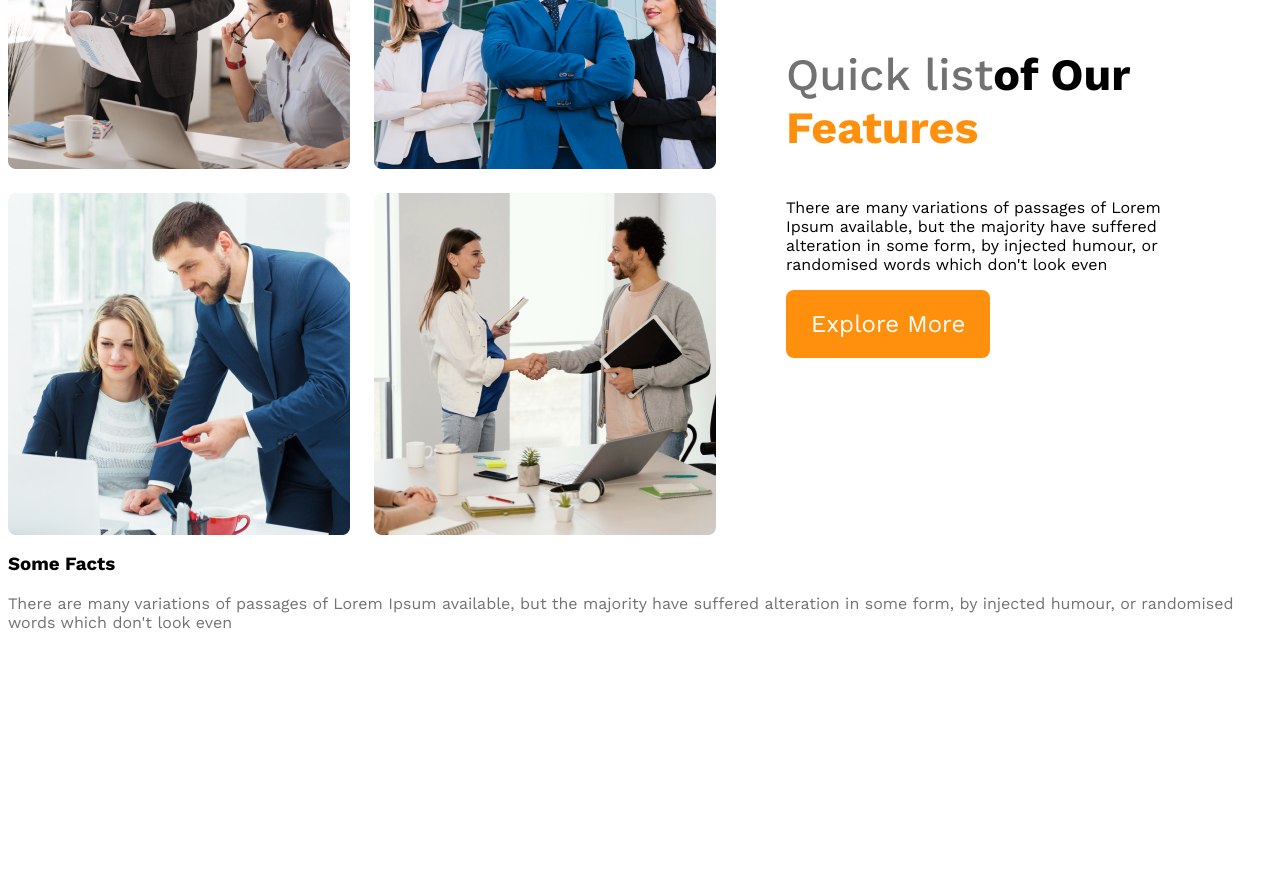
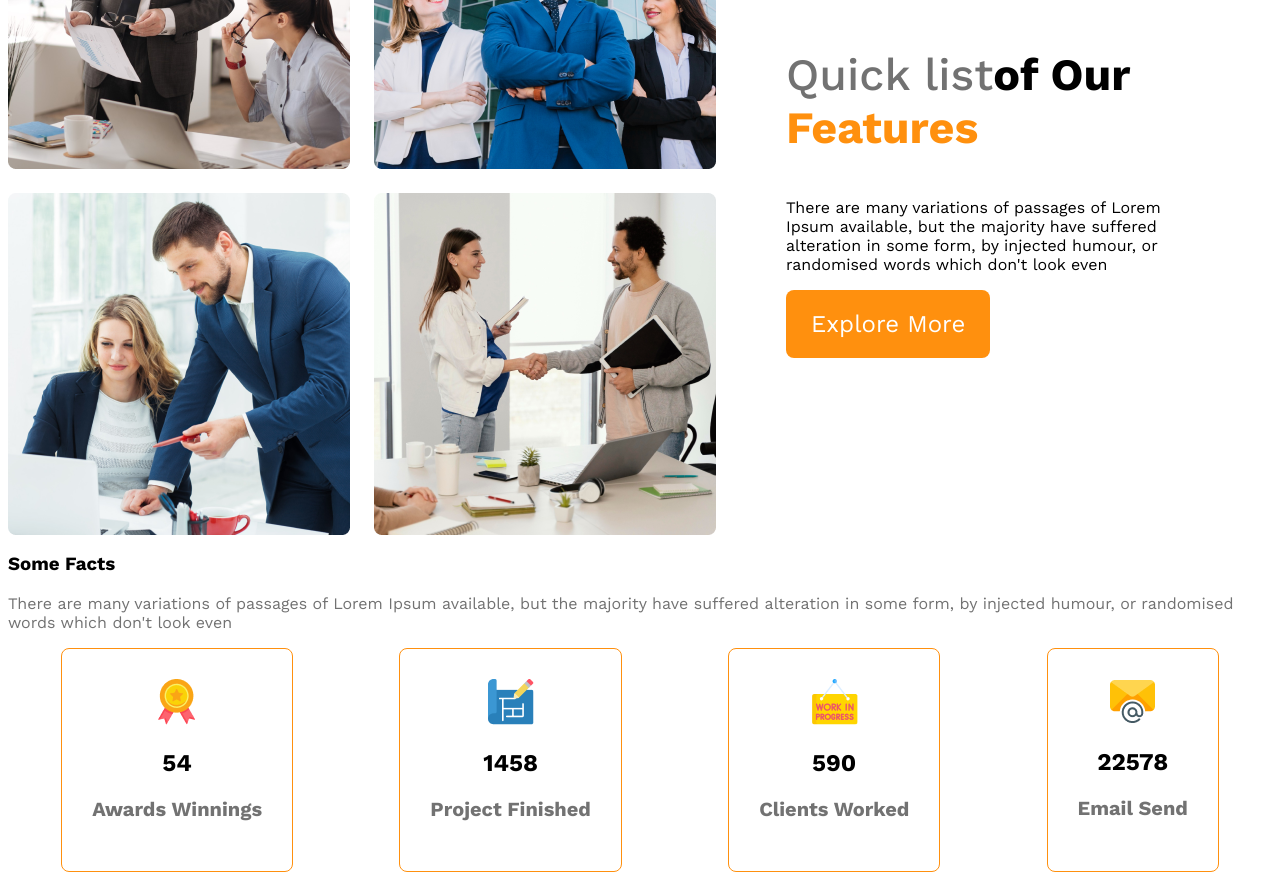
Before and after one commit to apughosh123/G3-Architects-Website, a plain HTML site: page index.html in a window 1280 px wide. Shown: the part 1239-2119 px from the top of the page. Before the commit the page ends 1887 px from the top, so only its background shows below. Drawn offline with nearby package versions, Linux system fonts and the light colour scheme.

Commit message:
added facts-card-container

```diff
--- a/index.html
+++ b/index.html
@@ -53,6 +53,28 @@
         <section class="facts">
             <h3 class="section-title">Some Facts</h3>
             <p class="text-light-gray">There are many variations of passages of Lorem Ipsum available, but the majority have suffered alteration in some form, by injected humour, or randomised words which don't look even</p>
+            <div class="facts-card-container">
+                <div class="card">
+                    <img src="images/icons/ribon.png" alt="">
+                    <h2 class="carrd-stats">54</h2>
+                    <p class="card-title text-light-gray">Awards Winnings</p>
+                </div>
+                <div class="card">
+                    <img src="images/icons/projects.png" alt="">
+                    <h2 class="carrd-stats">1458</h2>
+                    <p class="card-title text-light-gray">Project Finished</p>
+                </div>
+                <div class="card">
+                    <img src="images/icons/customers.png" alt="">
+                    <h2 class="carrd-stats">590</h2>
+                    <p class="card-title text-light-gray">Clients Worked</p>
+                </div>
+                <div class="card">
+                    <img src="images/icons/email.png" alt="">
+                    <h2 class="carrd-stats">22578</h2>
+                    <p class="card-title text-light-gray">Email Send</p>
+                </div>
+            </div>
 
         </section>
     </main>
--- a/style.css
+++ b/style.css
@@ -89,12 +89,35 @@ main{
     font-weight: 700;
 
 }
-
+.facts-card-container{
+    display: flex;
+    justify-content: space-around;
+}
+.facts-card-container .card{
+    border-radius: 8px;
+    border: 1px solid #FF900E;
+    text-align: center;
+    padding: 30px;
+}
+.facts-card-container .card-stats{
+    font-size:2.8rem;
+    color: #424242;
+    margin-top: 10px;
+    margin-bottom: 10px;
+}
+.facts-card-container .card-title{
+    font-weight: 600;
+    font-size: 1.25rem;
+    margin-top: 5px;
+}
 @media screen and (max-width: 576px) {
     header{
         padding: 20px;
     }
-    nav, .teams-container{
+    nav,
+    .teams-container,
+    .facts-card-container
+    {
         flex-direction: column;
     }
     .teams-img-container{
```
